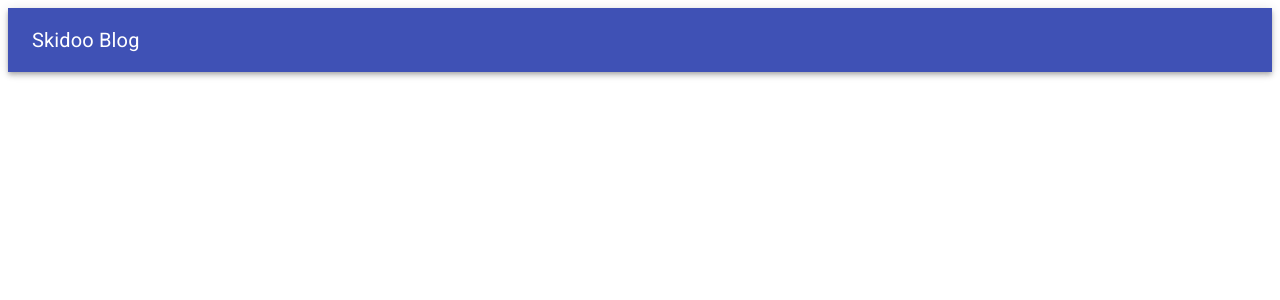
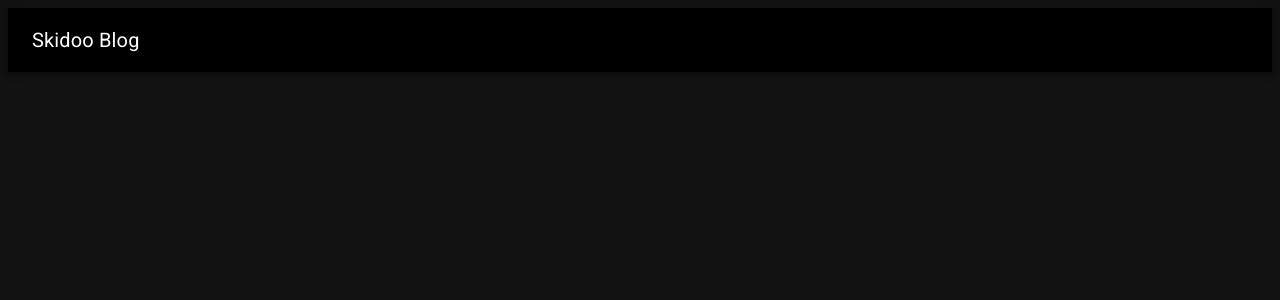
Before and after one commit to HeitorBoschirolli/skidoo-blog, a React (Create React App) app: page / in a window 1280 px wide. Shown: the top 300 px of the page. Built offline with nearby package versions, Linux system fonts and the light colour scheme.

Commit message:
Change some colors

```diff
--- a/package.json
+++ b/package.json
@@ -11,6 +11,7 @@
     "react": "^17.0.1",
     "react-dom": "^17.0.1",
     "react-scripts": "4.0.1",
+    "styled-components": "^5.2.1",
     "web-vitals": "^0.2.4"
   },
   "scripts": {
--- a/public/index.html
+++ b/public/index.html
@@ -26,7 +26,7 @@
     -->
     <title>Skidoo Blog</title>
   </head>
-  <body>
+  <body style="background-color: #121212;">
     <noscript>You need to enable JavaScript to run this app.</noscript>
     <div id="root"></div>
     <!--
--- a/src/components/home/index.js
+++ b/src/components/home/index.js
@@ -3,8 +3,7 @@ import { makeStyles } from '@material-ui/core/styles';
 import AppBar from '@material-ui/core/AppBar';
 import Toolbar from '@material-ui/core/Toolbar';
 import Typography from '@material-ui/core/Typography';
-import Button from '@material-ui/core/Button';
-import IconButton from '@material-ui/core/IconButton';
+import { StyledAppBar } from './styled';
 
 const useStyles = makeStyles((theme) => ({
   root: {
@@ -24,13 +23,13 @@ const Home = () => {
 
   return (
     <div className={classes.root} color="red">
-      <AppBar position="static">
+      <StyledAppBar position="static">
         <Toolbar>
           <Typography variant="h6" className={classes.title}>
             Skidoo Blog
           </Typography>
         </Toolbar>
-      </AppBar>
+      </StyledAppBar>
     </div>
   );
 };
--- /dev/null
+++ b/src/components/home/styled.js
@@ -0,0 +1,7 @@
+import styled from "styled-components";
+import AppBar from '@material-ui/core/AppBar';
+import { colors } from "../../helpers/colors";
+
+export const StyledAppBar = styled(AppBar)`
+    background-color: ${colors.black};
+`;
--- /dev/null
+++ b/src/helpers/colors.js
@@ -0,0 +1,4 @@
+export const colors = {
+    black: 'black',
+    white: 'white'
+};
```
Also changed, not shown: src/components/home/StyledAppBar.js (deleted), 1 other file (tests, documents, lock files or other folders).
